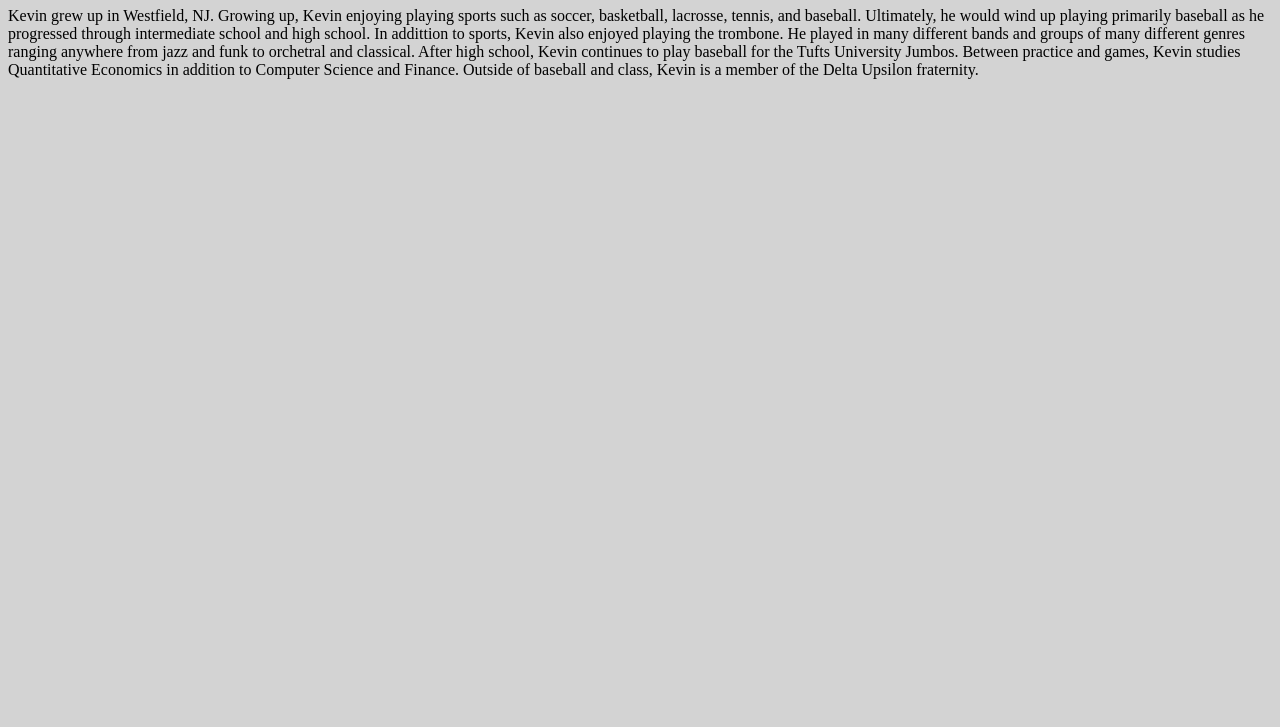
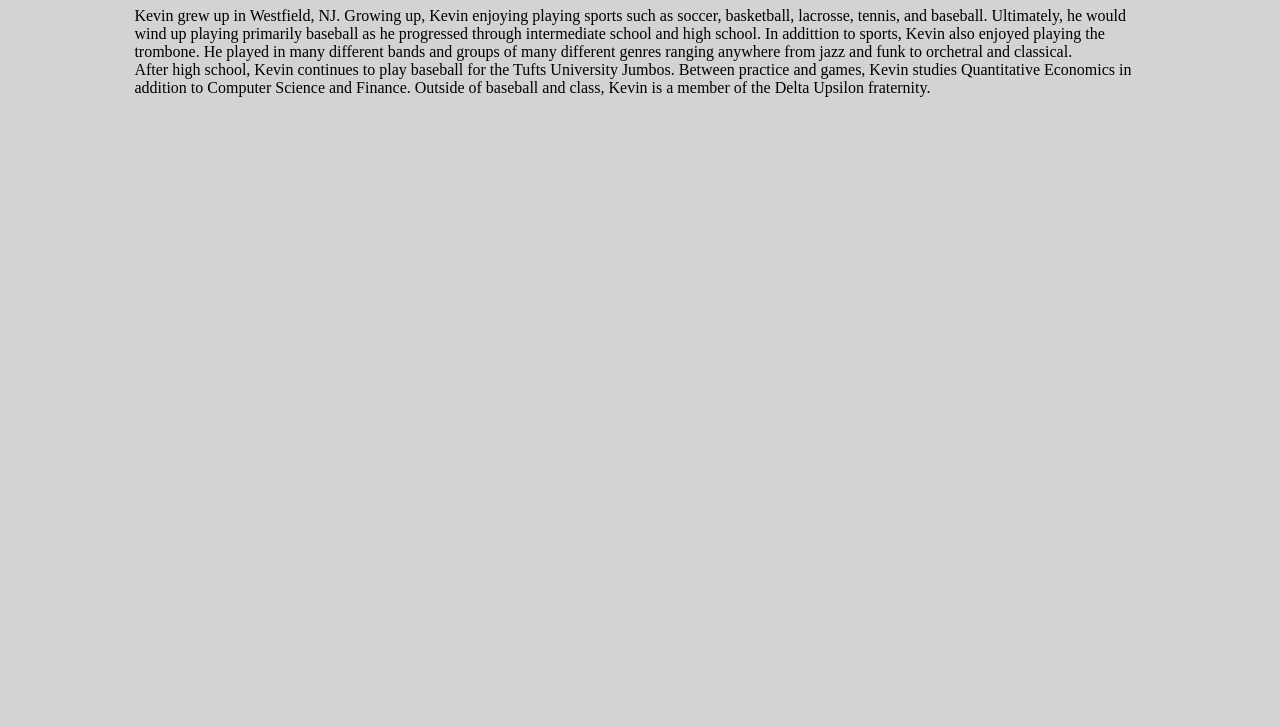
Before and after one commit to kgalas02/kgalas02.github.io, a plain HTML site: page bio.html in a window 1280 px wide. Shown: the part 73-800 px from the top of the page. Drawn offline with Linux system fonts and the light colour scheme.

Commit message:
bio.html margins

```diff
--- a/bio.html
+++ b/bio.html
@@ -9,8 +9,10 @@
 <body>
 
 	<h1>Short Bio</h1>
-	<p>
+	<p class="margins">
 		Kevin grew up in Westfield, NJ. Growing up, Kevin enjoying playing sports such as soccer, basketball, lacrosse, tennis, and baseball. Ultimately, he would wind up playing primarily baseball as he progressed through intermediate school and high school. In addittion to sports, Kevin also enjoyed playing the trombone. He played in many different bands and groups of many different genres ranging anywhere from jazz and funk to orchetral and classical.
+
+<br>
 
 		After high school, Kevin continues to play baseball for the Tufts University Jumbos. Between practice and games, Kevin studies Quantitative Economics in addition to Computer Science and Finance. Outside of baseball and class, Kevin is a member of the Delta Upsilon fraternity.
 	</p>
--- a/resume.css
+++ b/resume.css
@@ -21,7 +21,7 @@
 	list-style-type: none;
 }
 
-. p {
+p.margins {
 	margin-right: 10%;
 	margin-left: 10%;
 }
```
